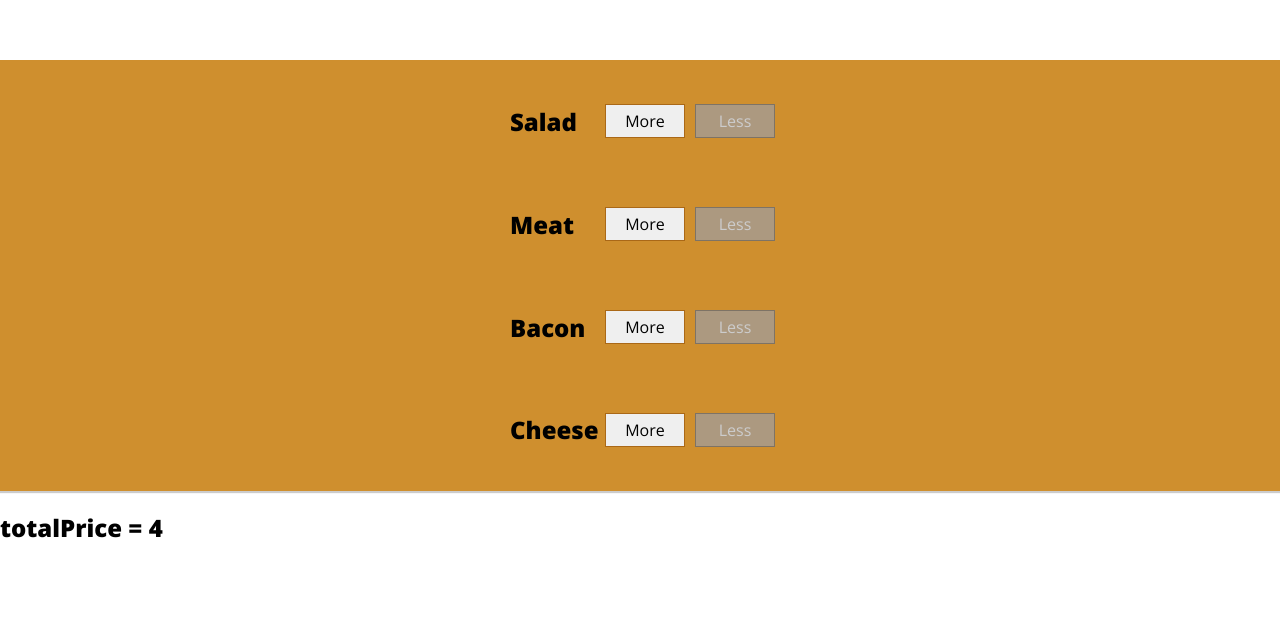
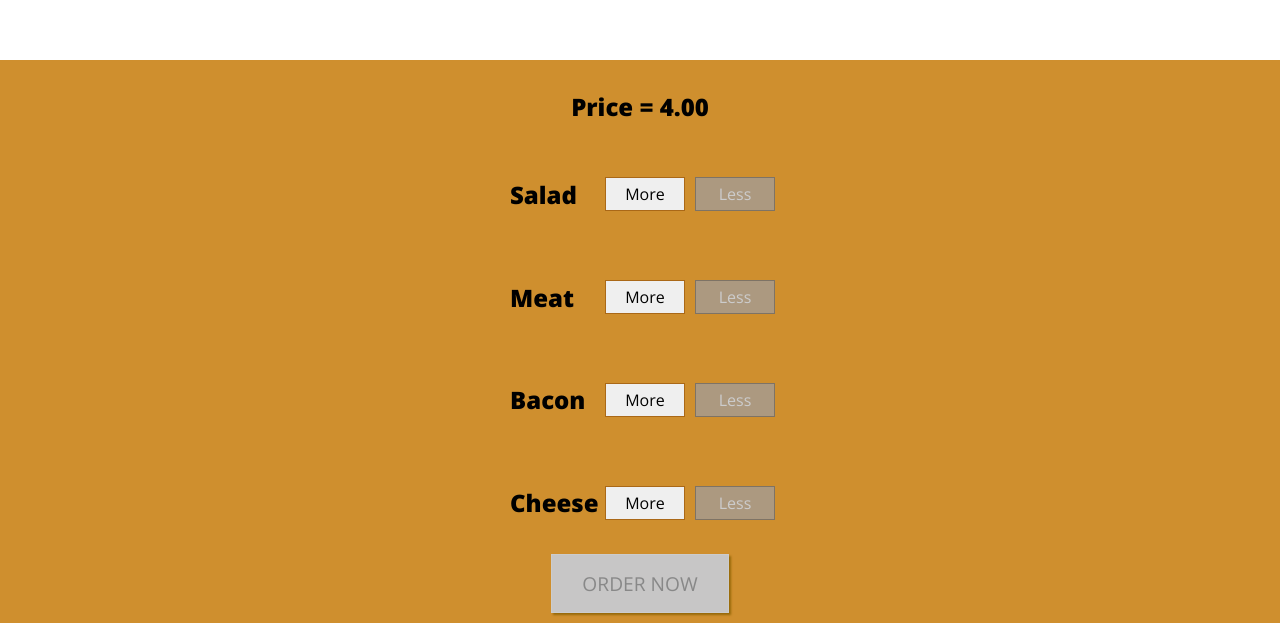
Before and after one commit to Ismaeeling/Burger-app, a React app: page / in a window 1280 px wide. Shown: the part 578-1201 px from the top of the page. Before the commit the page ends 1142 px from the top, so only its background shows below. Built offline with nearby package versions, Linux system fonts and the light colour scheme.

Commit message:
Added Order button with enable and disable function

```diff
--- a/src/Components/Burger/BuildControls/BuildControls.css
+++ b/src/Components/Burger/BuildControls/BuildControls.css
@@ -8,3 +8,45 @@
   margin: auto;
   padding: 10px 0;
 }
+
+.OrderButton {
+  background-color: #dad735;
+  outline: none;
+  cursor: pointer;
+  border: 1px solid #966909;
+  color: #966909;
+  font-family: inherit;
+  font-size: 1.2em;
+  padding: 15px 30px;
+  box-shadow: 2px 2px 2px #966909;
+}
+
+.OrderButton:hover,
+.OrderButton:active {
+  background-color: #a0db41;
+  border: 1px solid #966909;
+  color: #966909;
+}
+
+.OrderButton:disabled {
+  background-color: #c7c6c6;
+  cursor: not-allowed;
+  border: 1px solid #ccc;
+  color: #888888;
+}
+
+.OrderButton:not(:disabled) {
+  animation: enable 0.3s linear;
+}
+
+@keyframes enable {
+  0% {
+    transform: scale(1);
+  }
+  60% {
+    transform: scale(1.1);
+  }
+  100% {
+    transform: scale(1);
+  }
+}
--- a/src/Components/Burger/BuildControls/BuildControls.js
+++ b/src/Components/Burger/BuildControls/BuildControls.js
@@ -13,14 +13,19 @@
 const buildControls = (props) =>{
     return(
         <div className={classes.BuildControls}>
+            <h2>Price = <strong>{props.price.toFixed(2)}</strong></h2>
             {Control.map(control =>{
                 return <BuildControl
                 key={control.label}
                 label={control.label}
                 added={()=> props.adding(control.type)}
                 removed={()=> props.removing(control.type)}
-                disable={props.disableInfo[control.type]}/>
+                disable={props.disableInfo[control.type]}
+                />
             })}
+            <button
+            className={classes.OrderButton}
+            disabled={!props.odrderStat}>ORDER NOW</button>
         </div>
 
     )
--- a/src/Components/Burger/Burger.css
+++ b/src/Components/Burger/Burger.css
@@ -5,6 +5,7 @@
   text-align: center;
   font-weight: bold;
   font-size: 1.2rem;
+  overflow: auto;
 }
 
 @media (min-width: 500px) and (min-height: 400px) {
--- a/src/Containers/BurgerBuilder/BurgerBuilder.js
+++ b/src/Containers/BurgerBuilder/BurgerBuilder.js
@@ -2,6 +2,7 @@
 import Auxiliary from '../../hoc/Auxiliary'
 import Burger from '../../Components/Burger/Burger';
 import BuildControls from '../../Components/Burger/BuildControls/BuildControls';
+
 
 const AdditionalPrice = {
     salad: 0.4,
@@ -18,20 +19,19 @@
             meat: 0,
             bacon:0
         },
-        totalPrice: 4
+        totalPrice: 4,
+        orderStatus: false
     }
 
-    // addIng = (type) =>{
-    //     const oldIng = this.state.ingredients[type];
-    //     const newIng = oldIng + 1;
-    //     const copyIng = {...this.state.ingredients};
-    //     copyIng[type] = newIng;
-    //     const addPrice = AdditionalPrice[type];
-    //     const oldPrice = this.state.totalPrice;
-    //     const newPrice = oldPrice + addPrice;
-    //     console.log(this.state.totalPrice);
-    //     this.setState({totalPrice: newPrice, ingredients: copyIng});
-    // }
+    updateOrderStatus (ingredients) {
+        const sum = Object.keys(ingredients)
+        .map(ing =>{
+            return ingredients[ing];
+        }).reduce((sum, el) => {
+            return sum + el;
+        }, 0);
+        this.setState({orderStatus: sum > 0});
+    }
 
     addIng = (type) =>{
         const oldIng = this.state.ingredients[type];
@@ -42,6 +42,7 @@
         const addedPrice = AdditionalPrice[type];
         const newPrice = oldPrice + addedPrice;
         this.setState({totalPrice: newPrice, ingredients: updateIng});
+        this.updateOrderStatus(updateIng);
     }
 
     removeIng = (type) => {
@@ -56,8 +57,8 @@
         const addedPrice = AdditionalPrice[type];
         const newPrice = oldPrice - addedPrice;
         this.setState({totalPrice: newPrice, ingredients: updateIng});
+        this.updateOrderStatus(updateIng);
     }
-
 
 
     render(){
@@ -71,8 +72,9 @@
                 <BuildControls
                 adding={this.addIng}
                 removing={this.removeIng}
-                disableInfo={valueCond}/>
-                <h2>totalPrice = {this.state.totalPrice}</h2>
+                disableInfo={valueCond}
+                price={this.state.totalPrice}
+                odrderStat={this.state.orderStatus}/>
             </Auxiliary>
         )
     }
```
